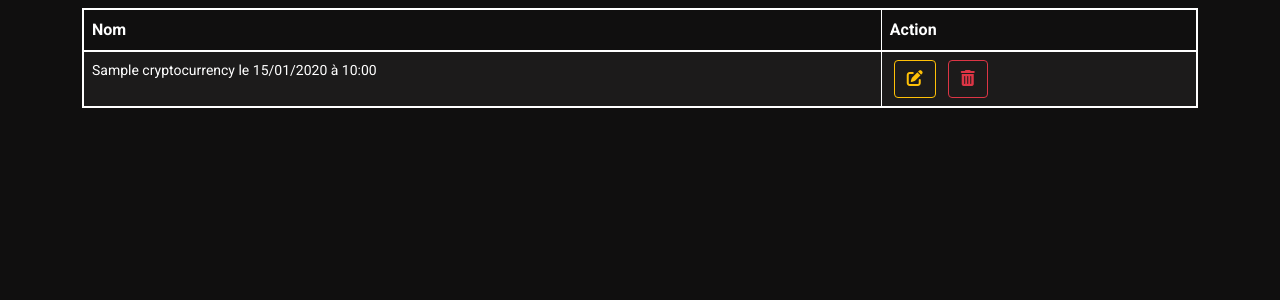
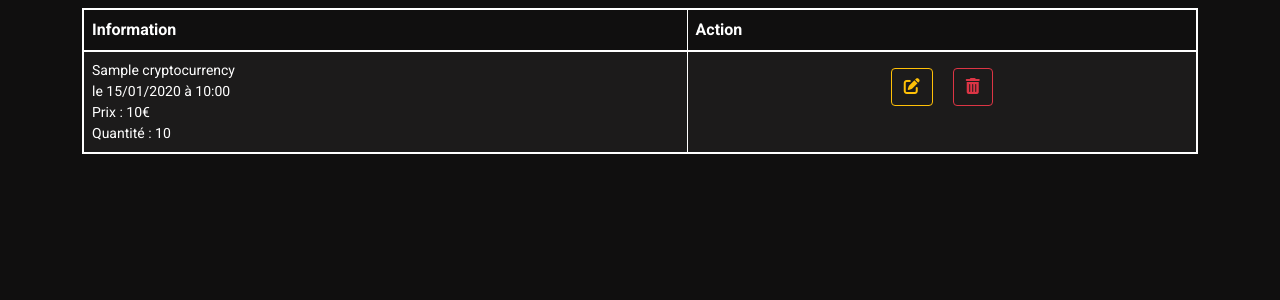
Before and after one commit to mcmikashi/crypto_tracker, a Flask app: page /manage in a window 1280 px wide. Shown: the part 102-402 px from the top of the page. Run offline with Flask 2, Linux system fonts and the light colour scheme; a user stored in the database is signed in; tables that the repository leaves empty hold one stand-in row (values such as "Sample post"); some libraries are stand-ins or nearby versions.

Commit message:
Improve the display of the manage page

```diff
--- a/project/cryptocurrency/templates/cryptocurrency/manage.html
+++ b/project/cryptocurrency/templates/cryptocurrency/manage.html
@@ -4,17 +4,17 @@
     <table class="table table-dark table-striped table-bordered">
         <thead>
             <tr>
-                <th scope="col">Nom</th>
+                <th scope="col">Information</th>
                 <th scope="col">Action</th>
             </tr>
         </thead>
         <tbody>
             {% for purchase in purchases %}
                 <tr>
-                    <td class="small">{{purchase.cryptocurrency.name}} le {{purchase.date.strftime('%d/%m/%Y à %H:%M')}}</td>
-                    <td>
-                        <a  href="{{url_for('cryptocurrency.edit', pk=purchase.id)}}" class="btn btn-outline-warning mx-1"><i class="fa-solid fa-pen-to-square"></i> </a>
-                        <a href="{{url_for('cryptocurrency.delete', pk=purchase.id)}}" class="btn btn-outline-danger mx-1"><i class="fa-solid fa-trash-can"></i></a>
+                    <td class="small">{{purchase.cryptocurrency.name}} <br> le {{purchase.date.strftime('%d/%m/%Y à %H:%M')}} <br> Prix : {{"%g"|format(purchase.price) }}€ <br> Quantité : {{"%g"|format(purchase.quantity)}} </td>
+                    <td class="text-center">
+                        <a  href="{{url_for('cryptocurrency.edit', pk=purchase.id)}}" class="btn btn-outline-warning m-2"><i class="fa-solid fa-pen-to-square"></i> </a>
+                        <a href="{{url_for('cryptocurrency.delete', pk=purchase.id)}}" class="btn btn-outline-danger m-2"><i class="fa-solid fa-trash-can"></i></a>
                     </td>
                 </tr>
             {% else %}
```
